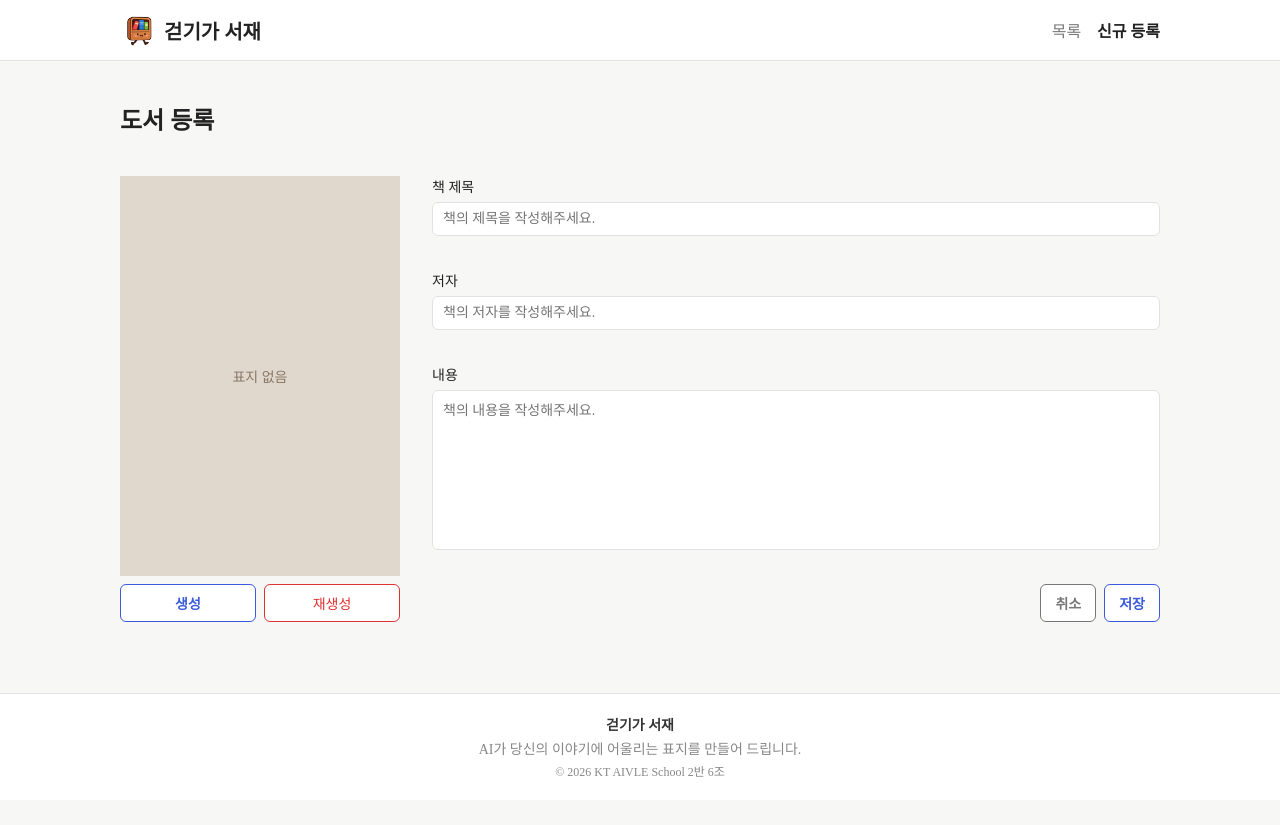
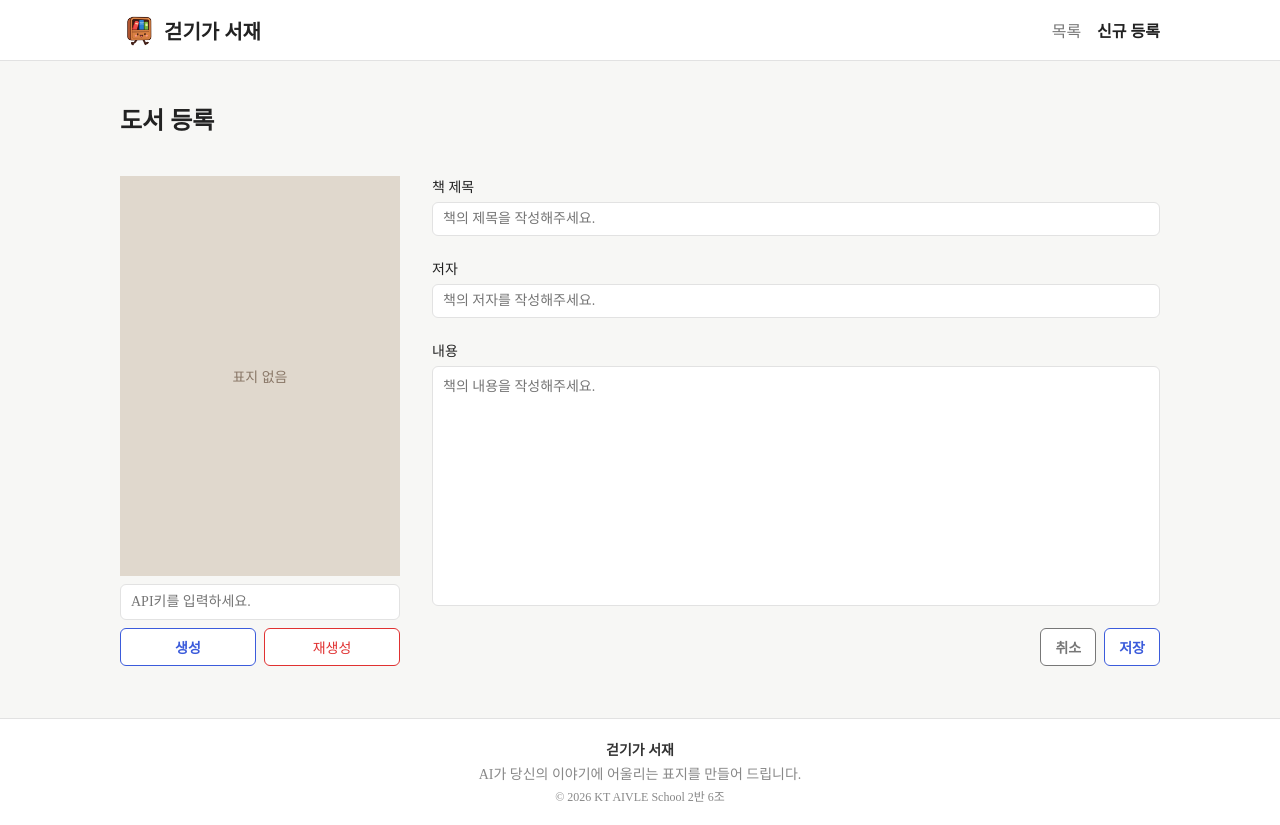
Before and after one commit to koel5696/kt-aivle-mp4-team6, a React (Vite) app: page /books/new in a window 1280 px wide. Before the commit the page ends 800 px from the top, so only its background shows below. Built offline with nearby package versions, Linux system fonts and the light colour scheme; no server answers; a web font is replaced by a local one.

Commit message:
feat: 도서 등록/수정 API 입력 추가

```diff
--- a/src/components/BookForm.jsx
+++ b/src/components/BookForm.jsx
@@ -21,6 +21,7 @@ export default function BookForm({
                     <div className="book-form-img">
                         <span>표지 없음</span>
                     </div>
+                    <input type="password" placeholder="API키를 입력하세요."/>
                     <div className="book-form-img-button">
                         <button className="btn btn-primary" type="submit" disabled={submitting}>
                             생성
--- a/src/styles/BookForm.css
+++ b/src/styles/BookForm.css
@@ -33,6 +33,9 @@
     color: #8a7868;
     font-size: 14px;
 }
+.book-form-img-section input {
+    height: 36px;
+}
 .book-form-img-button {
     width: 100%;
     display: flex;
@@ -56,15 +59,18 @@
     gap: 6px;
     font-size: 14px;
 }
-.form input, .form textarea {
+.book-form-img-section input,
+.form input,
+.form textarea {
     font: inherit;
+    font-size: 14px;
     padding: 8px 10px;
     border: 1px solid var(--border);
     border-radius: 6px;
     background: #fff;
 }
 .form textarea {
-    min-height: 160px;
+    min-height: 240px;
     resize: none;
 }
 .book-form-button {
```
Also changed, not shown: src/index.css (+13 -4 lines).
